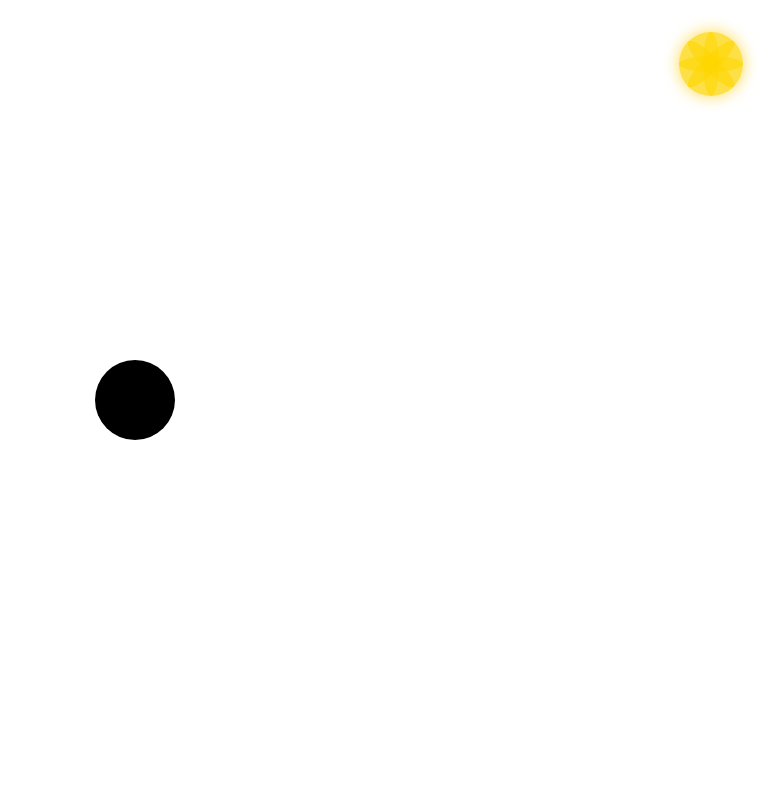
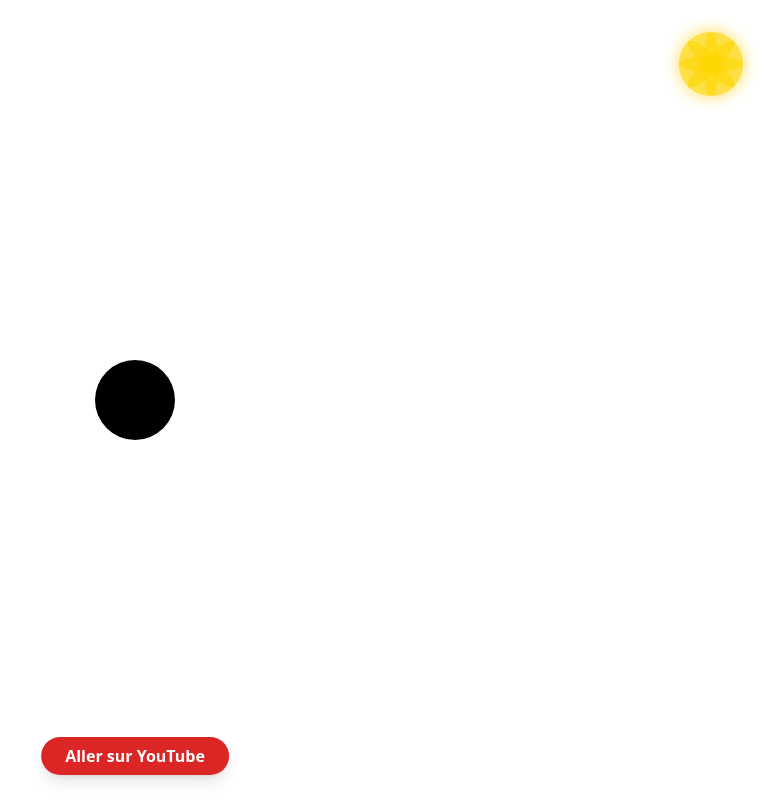
Before and after one commit to DelacourMelchior/TEST1, a plain HTML site: page index.html in a window 1280 px wide. Shown: the whole page, without its empty margins (505-1280 px from the left). Drawn offline with nearby package versions, Linux system fonts and the light colour scheme.

Commit message:
Update index.html

```diff
--- a/index.html
+++ b/index.html
@@ -49,12 +49,22 @@
         ></div>
     </div>
 
+    <!-- Bouton YouTube -->
+    <div class="absolute bottom-8 left-1/2 transform -translate-x-1/2">
+        <a
+            href="https://www.youtube.com"
+            target="_blank"
+            class="bg-red-600 hover:bg-red-700 text-white font-semibold py-2 px-6 rounded-full shadow-lg transition"
+        >
+            Aller sur YouTube
+        </a>
+    </div>
+
     <script>
         function animateDot() {
             const dot = document.getElementById('blackDot');
             dot.classList.add('animate-pulse-once');
 
-            // Retirer la classe après l'animation pour pouvoir la réappliquer
             setTimeout(() => {
                 dot.classList.remove('animate-pulse-once');
             }, 500);
```
